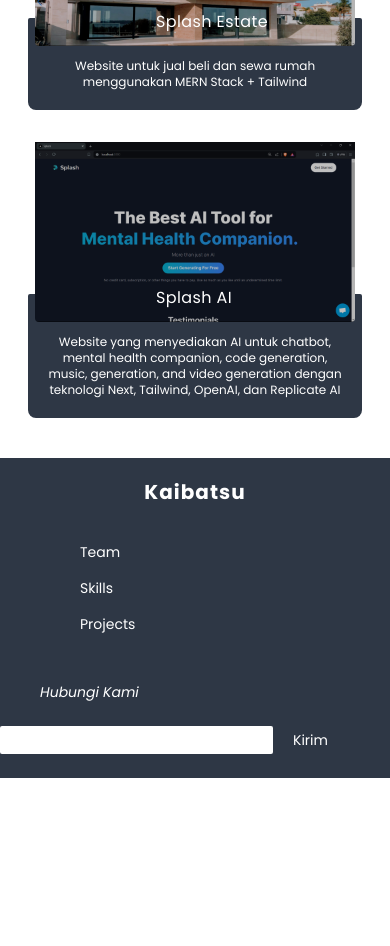
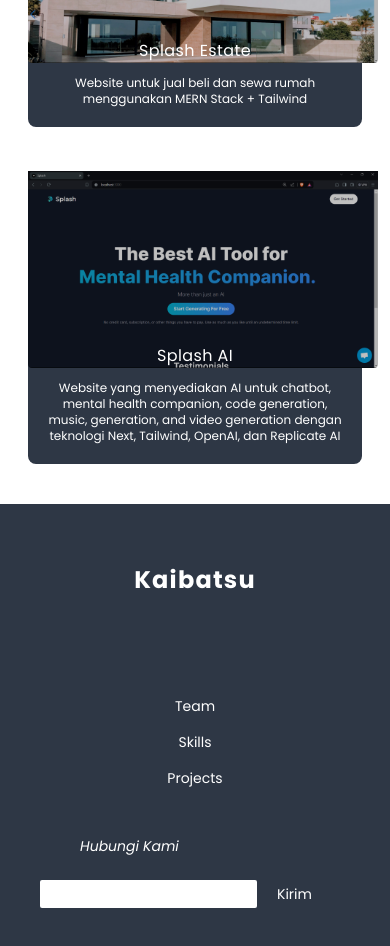
Before and after one commit to Kaibatsu-Team/landing-page, a React (Vite) app: page / in a window 390 px wide. Shown: the part 4580-5526 px from the top of the page. Before the commit the page ends 5358 px from the top, so only its background shows below. Built offline with nearby package versions, Linux system fonts and the light colour scheme.

Commit message:
update projects and footer

```diff
--- a/src/2-Hero/Hero.jsx
+++ b/src/2-Hero/Hero.jsx
@@ -14,12 +14,9 @@
           }}
         />
       </h1>
-      <p className="text-xs mx-5 lg:text-sm text-[#898989] font-light mt-3">
-        If you need a modern, interactive, and eye catching application. You’re
-        in the right place
-      </p>
+      <p className="text-xs mx-5 lg:text-sm text-[#898989] font-light mt-3">If you need a modern, interactive, and eye catching application. You’re in the right place</p>
       <button className="relative px-4 py-3 mt-10 font-semibold rounded-lg overflow-hidden border border-[#2E3745] text-[#2E3745] shadow-2xl transition-all duration-200 before:absolute before:bottom-0 before:left-0 before:right-0 before:top-0 before:m-auto before:h-0 before:w-0 before:rounded-sm before:bg-[#2E3745] before:duration-300 before:ease-out hover:text-white hover:shadow-[#2E3745] hover:before:h-40 hover:before:w-40">
-        <span class="relative z-10">Contact Us</span>
+        <span className="relative z-10">Contact Us</span>
       </button>
     </section>
   );
--- a/src/5-Projects/Cards.jsx
+++ b/src/5-Projects/Cards.jsx
@@ -3,12 +3,13 @@
 const Cards = ({ nama, link, gambar, deskripsi }) => {
   return (
     <div className="card">
-      <div className="img-card relative w-full my-3 group">
-        {/* <img className="max-w-[350px] mx-auto pt-5 bg-center bg-cover" src="https://source.unsplash.com/random/500x500" alt="Project 1" /> */}
+      <div className="img-card w-full my-3 group mx-auto">
         <img className="projects-img" src={gambar} alt={nama} />
-        <span className="projects-label">
-          <a href={link}>{nama}</a>
-        </span>
+        <div className="relative text-center w-50 mx-auto -mt-6">
+          <span className="projects-label">
+            <a href={link}>{nama}</a>
+          </span>
+        </div>
       </div>
       <div className="projects-deskripsi">
         <p>{deskripsi}</p>
--- a/src/5-Projects/Projects.jsx
+++ b/src/5-Projects/Projects.jsx
@@ -6,7 +6,7 @@
   return (
     <div ref={ref} className="px-3 mb-3">
       <h1 className="cursor-default my-8 font-bold text-center w-full text-4xl px-5 py-3 tracking-tight">Projects</h1>
-      <div className="wrap-card cursor-default p-4">
+      <div className="wrap-card cursor-default p-4 grid grid-cols-1">
         {listProjects.map((item, index) => {
           return <Cards key={`${item.link}-${index}`} nama={item.nama} link={item.link} gambar={item.gambar} deskripsi={item.deskripsi} />;
         })}
--- a/src/6-Footer/Footer.jsx
+++ b/src/6-Footer/Footer.jsx
@@ -2,20 +2,20 @@
 
 const Footer = () => {
   return (
-    <div className="footer bg-[#2e3745] text-white cursor-default">
-      <div className="grid grid-cols-1">
-        <h1 className="font-bold m-5 text-xl text-center tracking-wider">Kaibatsu</h1>
+    <div className="footer bg-[#2e3745] text-white cursor-default p-10">
+      <div className="grid grid-cols-1 mb-16 xl:mb-10">
+        <h1 className="font-bold m-5 text-2xl text-center tracking-wider">Kaibatsu</h1>
       </div>
-      <div className="grid grid-cols-1 md:grid-cols-2">
-        <div className="page-1 text-left pl-16 m-2 text-sm">
+      <div className="grid grid-cols-1 justify-items-center align-center md:grid-cols-2">
+        <div className="page-1 text-center m-2 text-sm">
           <p className="p-2">Team</p>
           <p className="p-2">Skills</p>
           <p className="p-2">Projects</p>
         </div>
-        <div className="page-2 text-sm text-left my-5">
+        <div className="page-2 text-sm my-5">
           <p className="italic mt-3 mb-5 pl-10">Hubungi Kami</p>
-          <div className="w-[100%]">
-            <input className="w-[70%] text-[#2e3745] p-1 rounded-sm" type="text" name="contact" id="contact" autoComplete="off" />
+          <div className="w-100">
+            <input className="w-[70%] text-[#2e3745] p-1 rounded-sm xl:w-[80%]" type="text" name="contact" id="contact" autoComplete="off" />
             <button className="p-2 ml-3 w-[10%]" type="submit">
               Kirim
             </button>
--- a/src/index.css
+++ b/src/index.css
@@ -21,11 +21,11 @@
   }
 
   .projects-img {
-    @apply max-w-[320px] mx-auto pt-5 bg-center bg-cover brightness-75 rounded transition ease-in-out duration-500 sm:max-w-[400px] md:max-w-[500px] group-hover:transition group-hover:ease-in-out group-hover:duration-500 group-hover:brightness-50;
+    @apply max-w-[350px] mx-auto pt-5 bg-center bg-cover brightness-75 rounded transition ease-in-out duration-500 sm:max-w-[450px] md:max-w-[550px] lg:max-w-[700px] group-hover:transition group-hover:ease-in-out group-hover:duration-500 group-hover:brightness-50;
   }
 
   .projects-label {
-    @apply absolute bottom-3 left-32 sm:left-48 md:left-56 lg:left-96 text-white tracking-wide transition ease-in-out duration-100 group-hover:transition group-hover:ease-in-out group-hover:duration-100 group-hover:font-bold group-hover:tracking-wider;
+    @apply text-white tracking-wide transition ease-in-out duration-300 group-hover:transition group-hover:ease-in-out group-hover:duration-300 group-hover:font-bold group-hover:tracking-widest;
   }
 
   .projects-deskripsi {
```
